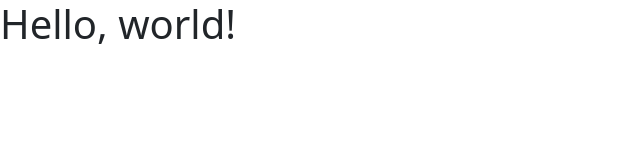
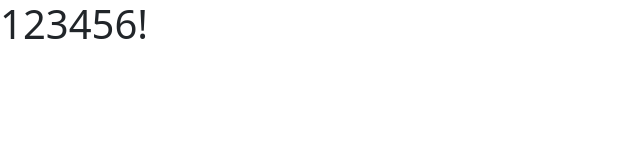
Before and after one commit to rheage/rheage.github.io, a plain HTML site: page index.html in a window 1280 px wide. Shown: the whole page, without its empty margins (0-640 px from the left). Drawn offline with nearby package versions, Linux system fonts and the light colour scheme.

Commit message:
Update index.html

```diff
--- a/index.html
+++ b/index.html
@@ -7,7 +7,7 @@
     <link href="https://cdn.jsdelivr.net/npm/bootstrap@5.2.2/dist/css/bootstrap.min.css" rel="stylesheet" integrity="sha384-Zenh87qX5JnK2Jl0vWa8Ck2rdkQ2Bzep5IDxbcnCeuOxjzrPF/et3URy9Bv1WTRi" crossorigin="anonymous">
   </head>
   <body>
-    <h1>Hello, world!</h1>
+    <h1>123456!</h1>
     <script src="https://cdn.jsdelivr.net/npm/bootstrap@5.2.2/dist/js/bootstrap.bundle.min.js" integrity="sha384-OERcA2EqjJCMA+/3y+gxIOqMEjwtxJY7qPCqsdltbNJuaOe923+mo//f6V8Qbsw3" crossorigin="anonymous"></script>
   </body>
 </html>
```
